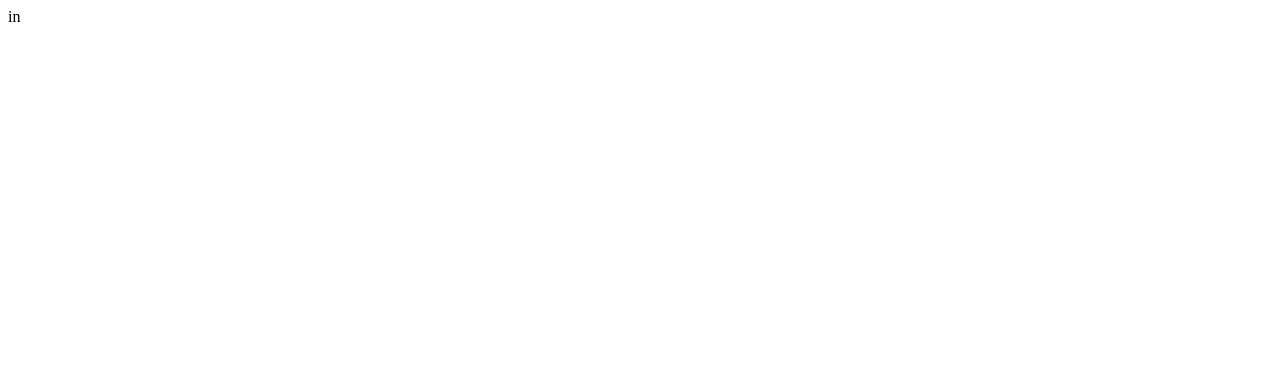
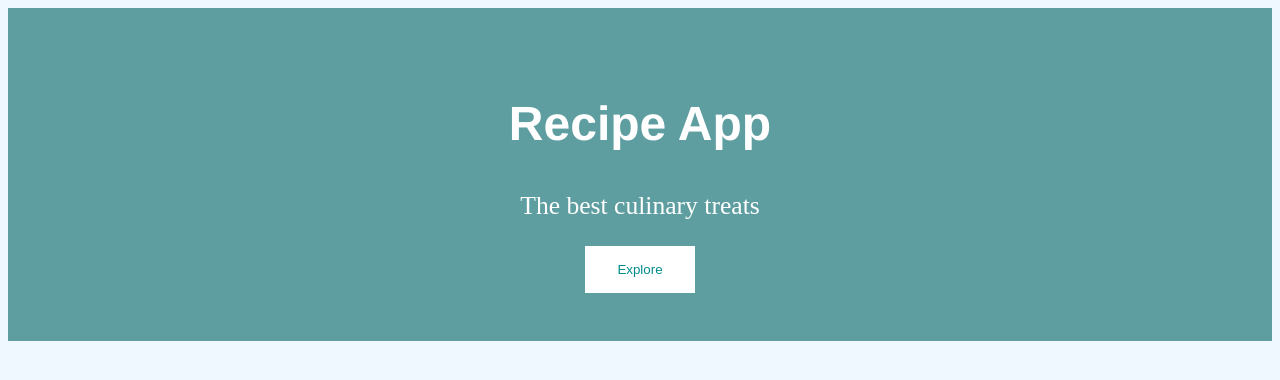
Before and after one commit to Olatunji-tech/profile, a plain HTML site: page index.html in a window 1280 px wide. Drawn offline with Linux system fonts and the light colour scheme.

Commit message:
Update index.html
Update html code

```diff
--- a/index.html
+++ b/index.html
@@ -1 +1,46 @@
-in
+
+<!DOCTYPE html>
+<html lang="en">
+<head>
+    <meta charset="UTF-8">
+    <meta name="viewport" content="width=device-width, initial-scale=1.0">
+    <link rel="stylesheet" href="style.css">
+    <title>PWA tutorial</title>
+<link rel="manifest" href="manifest.json"/>
+
+    <style>
+      body{
+    background-color: aliceblue;
+}
+.main{
+    margin: 0 auto;
+    background-color: cadetblue;
+    text-align: center;
+    padding: 3rem;
+}
+
+h1{
+    font-family: 'Franklin Gothic Medium', 'Arial Narrow', Arial, sans-serif;
+    color: #fff;
+    font-size: 3rem;
+}
+button{
+    padding: 1rem 2rem;
+    color: darkcyan;
+    border:#fff;
+    background-color: #fff;
+}
+p{
+    color: #fff;
+    font-size: 1.6rem
+}
+    </style>
+</head>
+<body>
+    <section class="main">
+        <h1>Recipe App</h1>
+        <p>The best culinary treats</p>
+        <button>Explore</button>
+    </section>
+</body>
+  </html>
```
